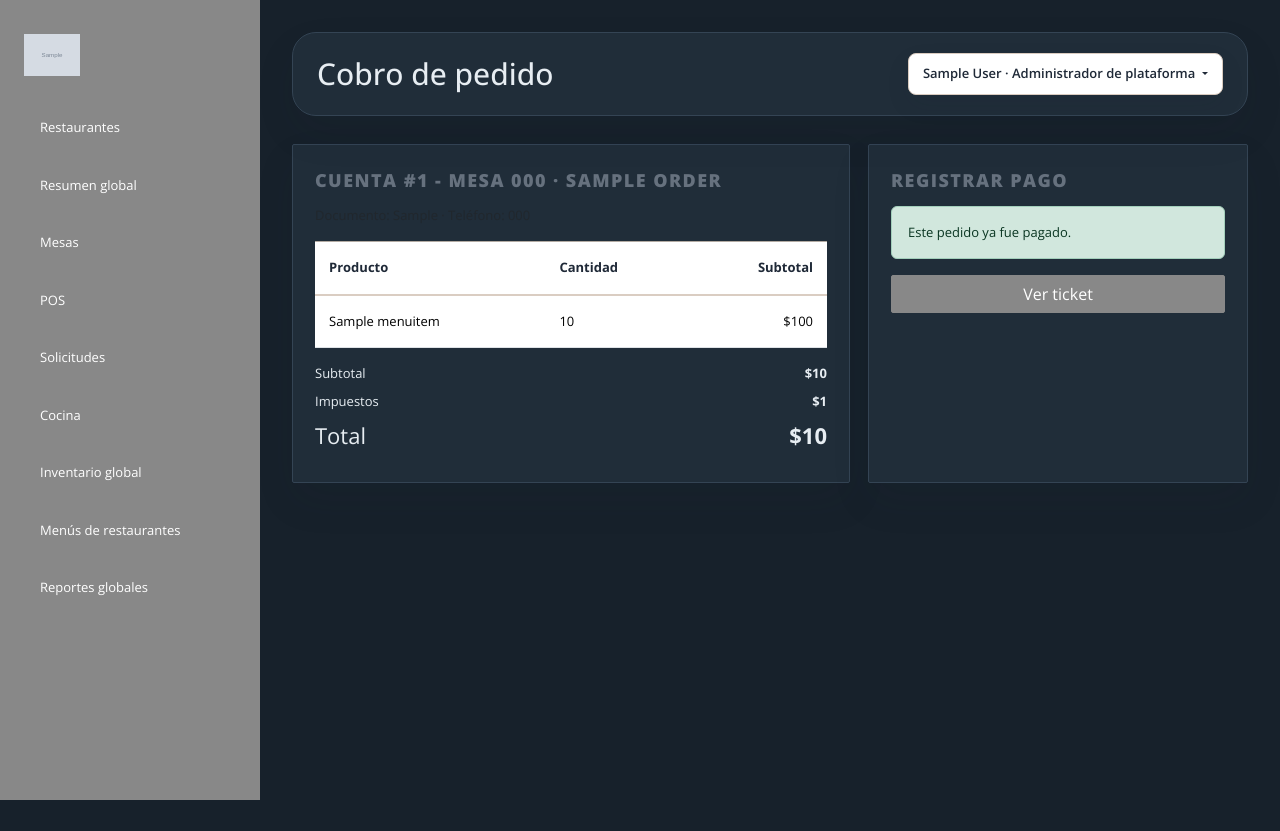
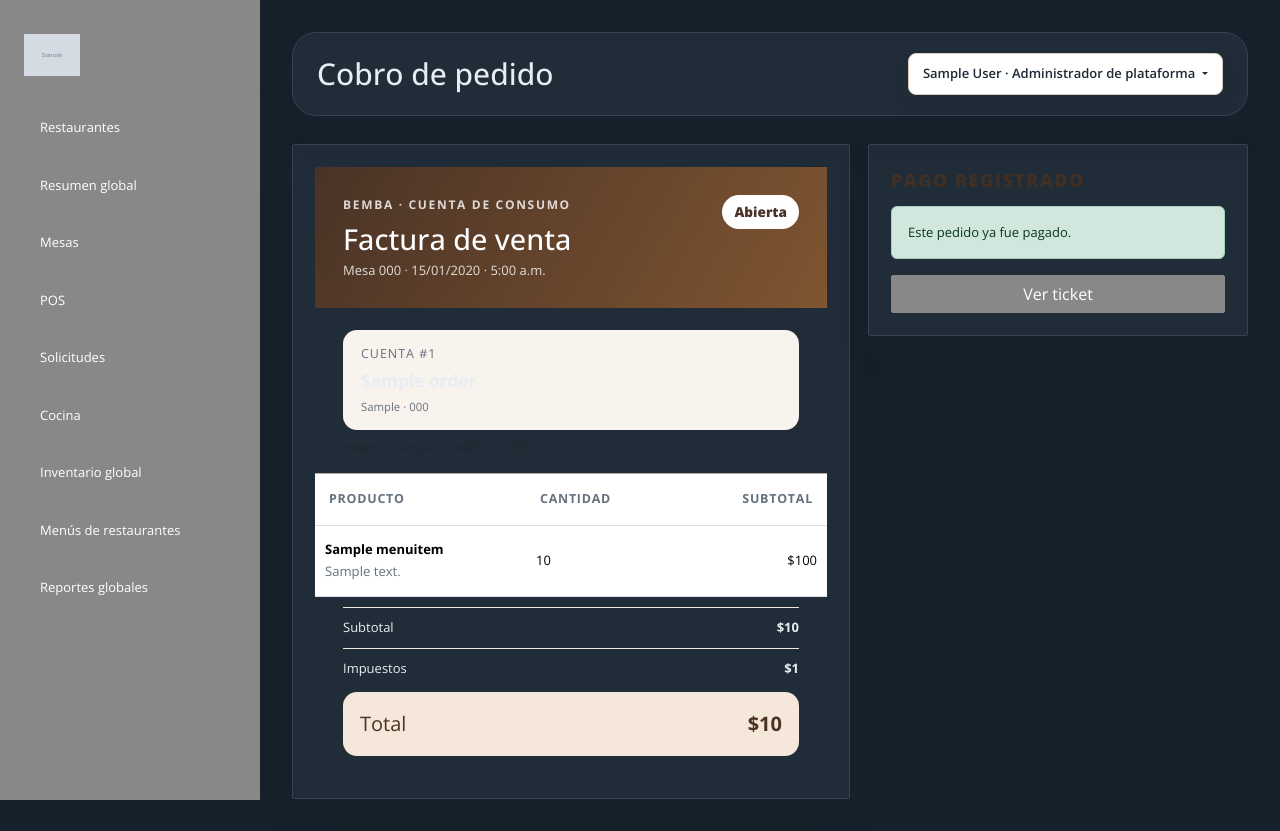
Before and after one commit to BERLIN-H/bemba_pos, a Django app: page /pos/checkout/1/ in a window 1280 px wide. Before the commit the page ends 800 px from the top, so only its background shows below. Run offline with Django 5.2, Linux system fonts and the light colour scheme; a user stored in the database is signed in; tables that the repository leaves empty hold one stand-in row (values such as "Sample post"); grey boxes marked "Sample" are stand-in pictures; data that the repository does not hold is empty.

Commit message:
Mejora flujo de cocina, mesas y factura

```diff
--- a/sales/api.py
+++ b/sales/api.py
@@ -251,8 +251,8 @@ class OrderViewSet(viewsets.ModelViewSet):
     @action(detail=True, methods=['post'])
     def send_to_kitchen(self, request, pk=None):
         order = self.get_object()
-        if not request.user.is_superuser and request.user.role != 'waiter':
-            return Response({'detail': 'Solo el mesero puede enviar pedidos a cocina.'}, status=403)
+        if not request.user.is_superuser and request.user.role not in ('manager', 'restaurant_admin', 'cashier', 'waiter'):
+            return Response({'detail': 'No tienes permiso para enviar pedidos a cocina.'}, status=403)
         if order.status in (Order.Status.PAID, Order.Status.CANCELLED):
             return Response({'detail': 'La cuenta ya estÃ¡ cerrada.'}, status=400)
         unsent_items = order.items.filter(sent_to_kitchen=False)
--- a/static/css/bemba.css
+++ b/static/css/bemba.css
@@ -209,6 +209,7 @@ html { scroll-behavior: smooth; }
   min-height: 160px;
   display: grid;
   gap: 14px;
+  min-width: 0;
 }
 
 .table-card__tag {
@@ -228,6 +229,27 @@ html { scroll-behavior: smooth; }
 .table-card.occupied { border-color: #c47b38; }
 .table-card.reserved { border-color: #7b5c3b; }
 
+/* Keep table actions legible without relying on hover. */
+.table-card form .btn,
+.table-card .btn {
+  color: #56351f;
+  background: #fffaf5;
+  border: 1px solid #8f6a45;
+  font-weight: 700;
+  opacity: 1;
+}
+.table-card form .btn:hover,
+.table-card .btn:hover { color: #fff; background: #6d4529; border-color: #6d4529; }
+.table-card__order { display: grid; gap: 8px; min-width: 0; }
+.table-order-link {
+  display: flex; flex-wrap: wrap; align-items: center; justify-content: space-between; gap: 5px 10px;
+  width: 100%; min-width: 0; padding: 10px 12px; border: 1px solid #d9cbbf; border-radius: 14px;
+  color: #39291f; background: #fffaf5; text-decoration: none;
+}
+.table-order-link:hover { border-color: #8f6a45; color: #39291f; background: #f8eee4; }
+.table-order-link strong { display: block; min-width: 0; overflow-wrap: anywhere; }
+.table-order-action { color: #704722; font-weight: 700; font-size: .88rem; white-space: nowrap; }
+
 .table-card span,
 .ticket-card__meta,
 .item-details small,
@@ -241,6 +263,25 @@ html { scroll-behavior: smooth; }
   grid-template-columns: minmax(0, 1fr) 380px;
   gap: 24px;
 }
+
+.invoice-panel { padding: 0; overflow: hidden; }
+.invoice-header { display:flex; justify-content:space-between; align-items:flex-start; gap:18px; padding:28px; color:#fff; background:linear-gradient(120deg,#493326,#805531); }
+.invoice-kicker { font-size:.75rem; letter-spacing:.14em; opacity:.8; font-weight:700; }
+.invoice-header h2 { margin:8px 0 4px; font-size:1.8rem; }
+.invoice-header p { margin:0; opacity:.82; }
+.invoice-status { padding:7px 12px; border-radius:999px; background:#fff; color:#493326; font-size:.85rem; font-weight:800; white-space:nowrap; }
+.invoice-customer { display:grid; gap:4px; margin:22px 28px 8px; padding:15px 18px; border-radius:14px; background:#f8f3ed; }
+.invoice-customer span { color:#66717e; font-size:.78rem; text-transform:uppercase; letter-spacing:.08em; }
+.invoice-customer strong { font-size:1.08rem; }
+.invoice-customer small,.invoice-item-note { color:#66717e; }
+.invoice-panel .invoice-table { margin:16px 0 10px; }
+.invoice-panel .invoice-table thead th { color:#66717e; font-size:.78rem; text-transform:uppercase; letter-spacing:.06em; border-bottom:1px solid #e6ddd4; }
+.invoice-panel .invoice-table td { padding:14px 10px; }
+.invoice-item-note { display:block; font-size:.82rem; margin-top:3px; }
+.invoice-panel .receipt-row { margin:0 28px; padding:10px 0; border-top:1px solid #eee6df; }
+.invoice-panel .receipt-row.total { margin-top:4px; margin-bottom:20px; padding:17px; border:0; border-radius:14px; background:#f5e8da; color:#4c3323; font-size:1.25rem; }
+.payment-panel { align-self:start; }
+.payment-panel > .panel-title { color:#3f2f25; }
 
 .pos-menu .panel-title,
 .order-panel .panel-title {
--- a/templates/base.html
+++ b/templates/base.html
@@ -20,6 +20,8 @@
       <a href="{% url 'dashboard' %}">Dashboard</a>
       {% elif request.user.is_superuser %}
       <a href="{% url 'dashboard' %}">Resumen global</a>
+      {% elif request.user.role == 'chef' %}
+      <a href="{% url 'kitchen' %}">Cocina</a>
       {% else %}
       <a href="{% url 'home' %}">Mi panel</a>
       {% endif %}
@@ -30,7 +32,7 @@
       <a href="{% url 'requests_board' %}">Solicitudes{% if requests_badge %} <span class="badge bg-danger">{{ requests_badge }}</span>{% endif %}</a>
       {% endif %}
 
-      {% if request.user.is_superuser or request.user.role == 'manager' or request.user.role == 'restaurant_admin' or request.user.role == 'chef' %}
+      {% if request.user.is_superuser or request.user.role == 'manager' or request.user.role == 'restaurant_admin' %}
       {% if request.user.is_superuser or not restaurant_modules or restaurant_modules.kitchen_kds %}<a href="{% url 'kitchen' %}">Cocina</a>{% endif %}
       {% endif %}
 
--- a/templates/sales/checkout.html
+++ b/templates/sales/checkout.html
@@ -6,15 +6,16 @@
 {% block content %}
 <section class="checkout-layout">
   {% csrf_token %}
-  <div class="panel">
-    <div class="panel-title">Cuenta #{{ order.id }} - Mesa {{ order.table.number }}{% if order.customer_name %} · {{ order.customer_name }}{% endif %}</div>
+  <div class="panel invoice-panel">
+    <div class="invoice-header"><div><span class="invoice-kicker">BEMBA · CUENTA DE CONSUMO</span><h2>Factura de venta</h2><p>Mesa {{ order.table.number }} · {{ order.created_at|date:'d/m/Y · g:i a' }}</p></div><span class="invoice-status invoice-status--{{ order.status }}">{{ order.get_status_display }}</span></div>
+    <div class="invoice-customer"><span>Cuenta #{{ order.id }}</span><strong>{{ order.customer_name|default:'Cliente general' }}</strong>{% if order.customer_document or order.customer_phone %}<small>{% if order.customer_document %}{{ order.customer_document }}{% endif %}{% if order.customer_phone %} · {{ order.customer_phone }}{% endif %}</small>{% endif %}</div>
     {% if order.customer_document or order.customer_phone %}<p class="text-muted">{% if order.customer_document %}Documento: {{ order.customer_document }}{% endif %}{% if order.customer_phone %} · Teléfono: {{ order.customer_phone }}{% endif %}</p>{% endif %}
-    <table class="table align-middle">
+    <table class="table align-middle invoice-table">
       <thead><tr><th>Producto</th><th>Cantidad</th><th class="text-end">Subtotal</th></tr></thead>
       <tbody>
         {% for item in order.items.all %}
         <tr>
-          <td>{{ item.menu_item.name }}</td>
+          <td><strong>{{ item.menu_item.name }}</strong>{% if item.notes %}<small class="invoice-item-note">{{ item.notes }}</small>{% endif %}</td>
           <td>{{ item.quantity }}</td>
           <td class="text-end">{{ item.line_subtotal|money }}</td>
         </tr>
@@ -26,8 +27,8 @@
     <div class="receipt-row total"><span>Total</span><strong>{{ order.total|money }}</strong></div>
   </div>
 
-  <aside class="panel">
-    <div class="panel-title">Registrar pago</div>
+  <aside class="panel payment-panel">
+    <div class="panel-title">{% if order.payment %}Pago registrado{% else %}Finalizar cuenta{% endif %}</div>
     {% if order.payment %}
     <div class="alert alert-success">Este pedido ya fue pagado.</div>
     <a class="btn btn-dark w-100" href="{% url 'ticket' order.id %}">Ver ticket</a>
--- a/templates/sales/pos.html
+++ b/templates/sales/pos.html
@@ -56,7 +56,7 @@
     <div id="cart" class="cart-empty">Selecciona productos para crear el pedido.</div>
     <div id="cart-summary" class="cart-summary"></div>
     <div id="pos-message" class="small mt-3"></div>
-    {% if request.user.is_superuser or request.user.role == 'waiter' %}
+    {% if request.user.is_superuser or request.user.role == 'manager' or request.user.role == 'restaurant_admin' or request.user.role == 'cashier' or request.user.role == 'waiter' %}
     <button id="send-kitchen" class="btn btn-dark w-100 mt-3" type="button">Enviar pedido a cocina</button>
     {% else %}
     <p class="small text-muted mt-3">El mesero es quien envía los pedidos a cocina.</p>
```
Also changed, not shown: templates/restaurant/tables.html (+1 -1 lines).
